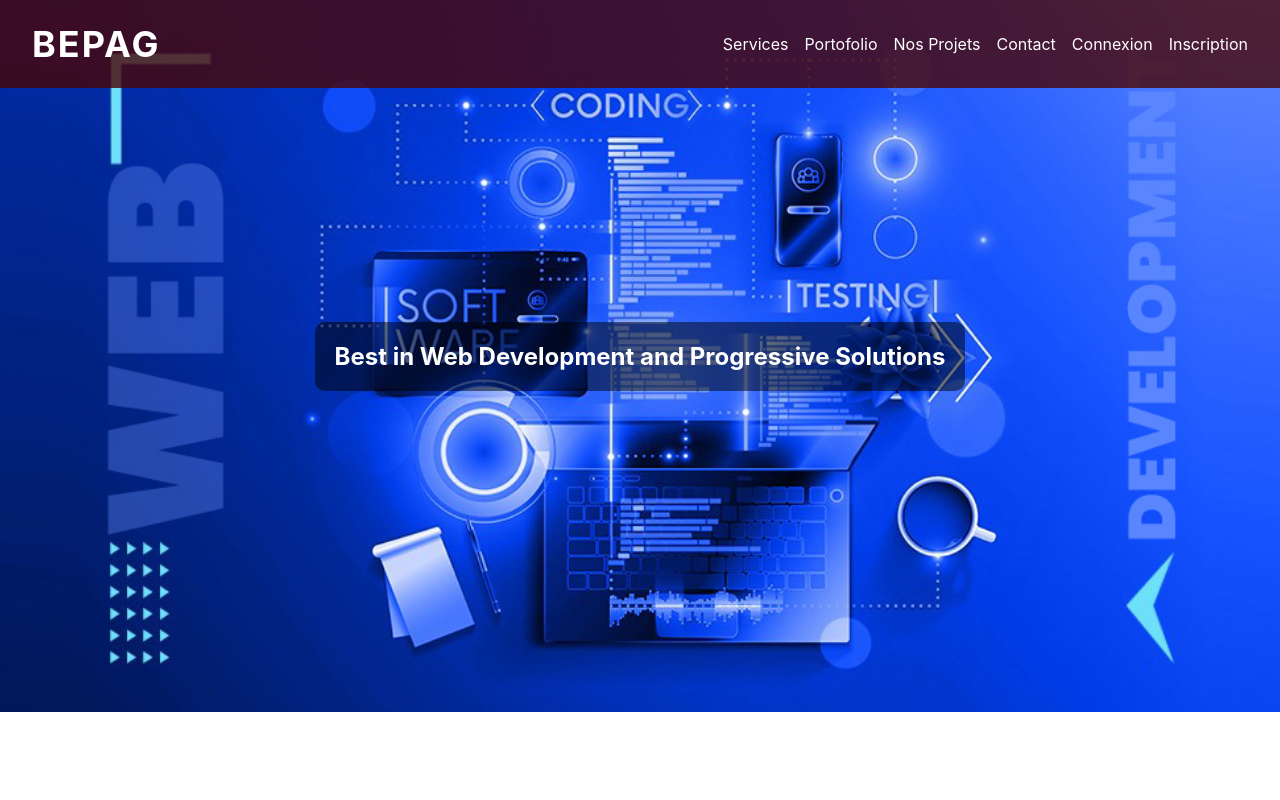
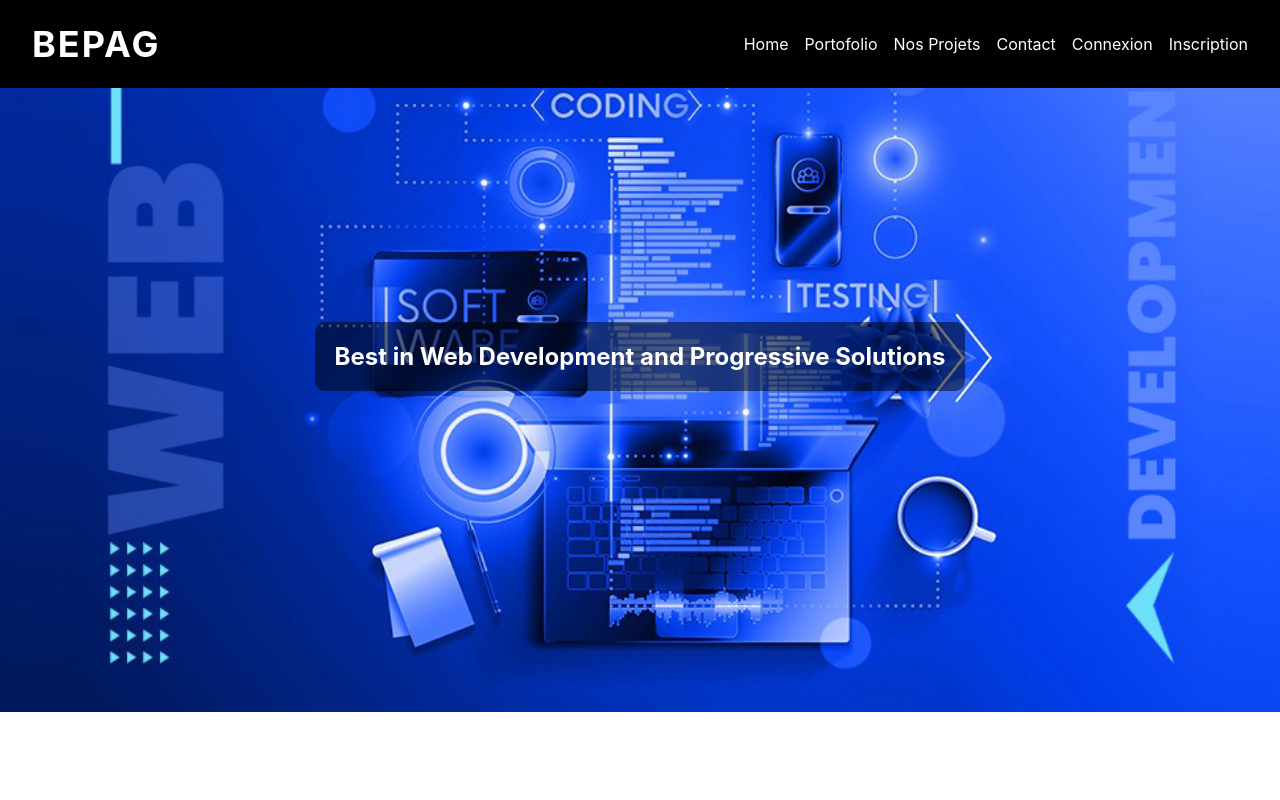
Before and after one commit to mrtchou/sitePerso, a React (Create React App) app: page / in a window 1280 px wide. Shown: the top 800 px of the page. Built offline with nearby package versions, Linux system fonts and the light colour scheme.

Commit message:
changement taille header

```diff
--- a/src/App.js
+++ b/src/App.js
@@ -4,13 +4,13 @@ import Header from "./components/Header";
 import Main from "./components/Main";
 
 import Contact from "./components/Contact";
-import { BrowserRouter, Link, Route, Routes } from "react-router-dom";
+import { BrowserRouter, useLocation, Route, Routes } from "react-router-dom";
 
 function App() {
   return (
     <div className="App">
       <BrowserRouter>
-        <Header />
+        <Header small={window.location.pathname === "/contact"} />
         <Routes>
           <Route path="/" element={<Main />} />
           <Route path="/contact" element={<Contact />} />
--- a/src/components/Header.js
+++ b/src/components/Header.js
@@ -1,10 +1,11 @@
 import React, { useState, useEffect } from "react";
-import { Link, Route, Routes } from "react-router-dom";
+import { Link, useLocation, Routes } from "react-router-dom";
 
 import "../styles/Header.css";
 
-const Header = () => {
+const Header = ({ small }) => {
   const [scrolled, setScrolled] = useState(false);
+  const location = useLocation();
 
   useEffect(() => {
     const handleScroll = () => {
@@ -22,15 +23,17 @@ const Header = () => {
     };
   }, []);
 
+  const headerClass = location.pathname === "/contact" ? "header-small" : "";
+
   return (
-    <header>
+    <header className={headerClass}>
       <nav className={`navbar ${scrolled ? "navbar-scrolled" : ""}`}>
         <div className="logo">
           <h1>BEPAG</h1>
         </div>
         <ul className="menu">
           <li>
-            <Link to="/services">Services</Link>
+            <Link to="/">Home</Link>
           </li>
           <li>
             <Link to="/portfolio">Portofolio</Link>
--- a/src/styles/Header.css
+++ b/src/styles/Header.css
@@ -10,6 +10,8 @@ header {
   justify-content: center;
   background-repeat: no-repeat;
 }
+
+
 .navbar {
   box-sizing: border-box;
   display: flex;
@@ -17,7 +19,7 @@ header {
   align-items: center;
   width: 100%;
   padding: 1rem 2rem;
-  background-color: rgba(0, 0, 0, 0.8);
+  background-color: rgba(3, 38, 95, 0.8);
   position: fixed;
   top: 0;
   left: 0;
@@ -28,7 +30,7 @@ header {
 }
 
 .navbar:hover {
-  background-color: rgba(73, 5, 5, 0.8);
+  background-color: rgba(0, 0, 0, 1);
 }
 
 .navbar-scrolled {
@@ -85,3 +87,7 @@ header {
   color: white;
   margin: 0;
 }
+
+.header-small{
+  height: 49vh;
+}
```
